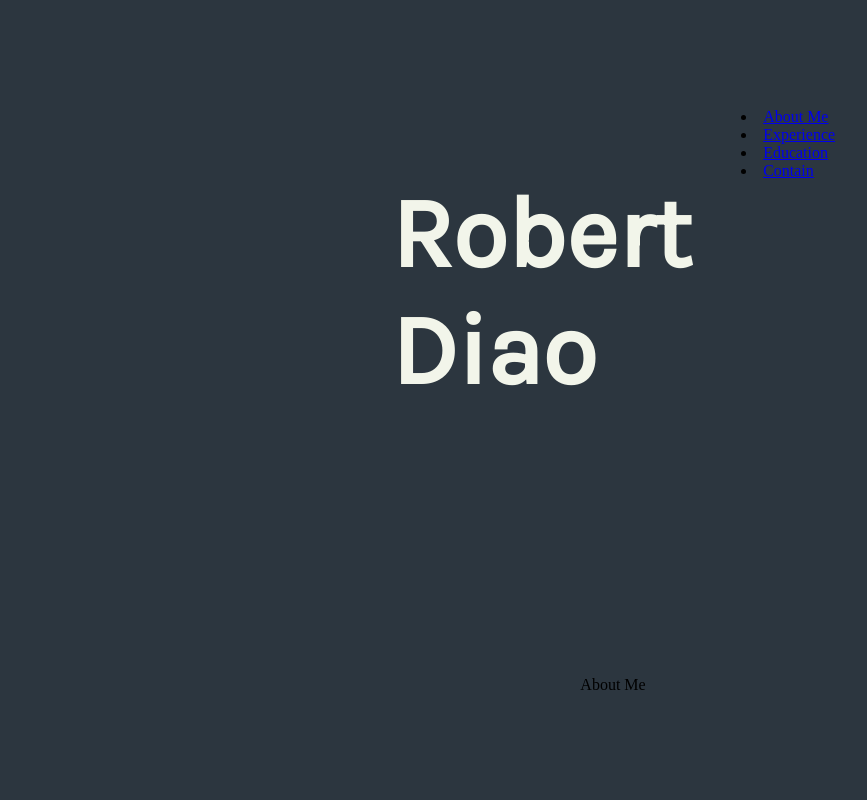
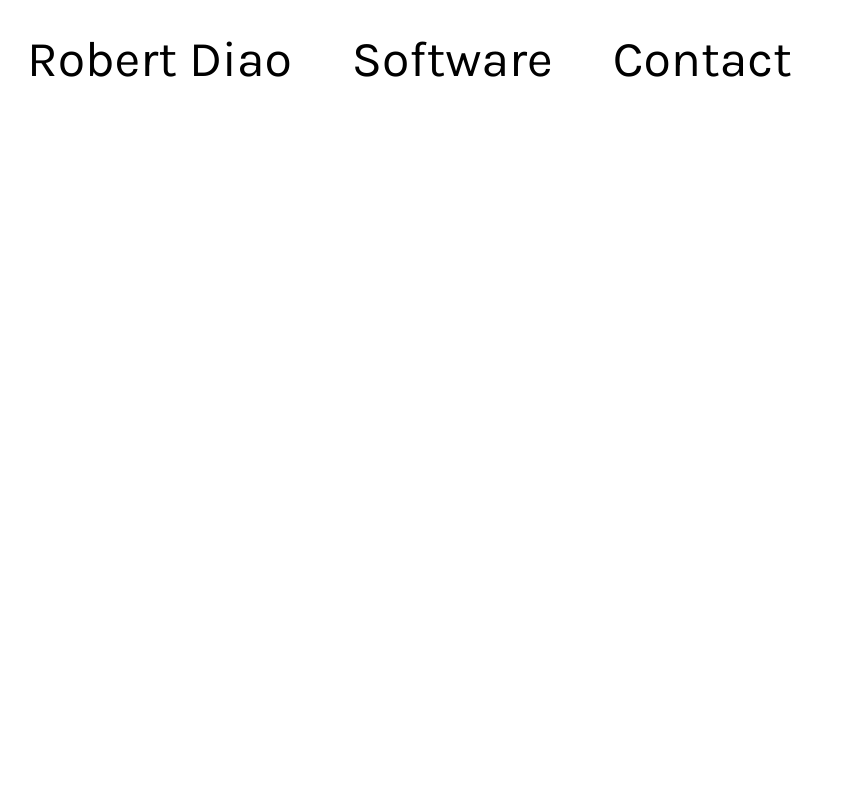
Before and after one commit to rldiao/rldiao-v2.0, a Gatsby site: page / in a window 1280 px wide. Shown: the top 800 px of the page, without its empty margins (27-894 px from the left). Built offline with nearby package versions, Linux system fonts and the light colour scheme; Gatsby itself is replaced by a stand-in of ours.

Commit message:
deleted files fixed

```diff
--- /dev/null
+++ b/src/components/Layout.js
@@ -0,0 +1,13 @@
+import React from "react"
+import MenuButton from "./buttons/MenuButton"
+
+export default ({ children }) => (
+  <div style={{padding: `0 1rem` }}>
+    <header style={{ marginBottom: `1.5rem`, display: "flex" }}>
+      <MenuButton text="Robert Diao"></MenuButton>
+      <MenuButton text="Software"></MenuButton>
+      <MenuButton text="Contact"></MenuButton>
+    </header>
+    {children}
+  </div>
+)
--- a/src/components/PageContainer.js
+++ /dev/null
@@ -1,6 +0,0 @@
-import React from "react"
-import containerStyles from "./pagecontainer.module.css"
-
-export default ({ children }) => (
-  <div className={containerStyles.pagecontainer}>{children}</div>
-)
--- a/src/components/Segments.js
+++ /dev/null
@@ -1,6 +0,0 @@
-import React from "react"
-import containerStyles from "./segments.module.css"
-
-export default ({ children }) => (
-  <div className={containerStyles.segments}>{children}</div>
-)
--- /dev/null
+++ b/src/components/buttons/MenuButton.js
@@ -0,0 +1,31 @@
+import React, { Component } from 'react'
+import { navigate } from "gatsby"
+import styles from '../buttons/menuButton.module.css'
+
+export default class MenuButton extends Component {
+    constructor(props) {
+        super(props);
+
+        this.state = {
+            // Seems to tigger MouseOut on initialization
+            isFocused: true,
+        }
+    }
+
+    toggleFocus = () => {
+        this.setState(state => ({ isFocused: !state.isFocused}));
+        // console.log(this.state.isFocused);
+    }
+
+    render() {
+        let text_color = this.state.isFocused ? "black" : "rgba(231, 90, 124, 1)";
+
+        return (
+            <div className={styles.container} onClick={() => navigate(this.props.newPage)} onMouseOver={this.toggleFocus} onMouseOut={this.toggleFocus}>
+                <span className={styles.textContainer} style={{color: text_color}}>
+                    {this.props.text}
+                </span>
+            </div>
+        )
+    }
+}
--- /dev/null
+++ b/src/components/buttons/menuButton.module.css
@@ -0,0 +1,14 @@
+.container {
+    height: 100px;
+    padding: 0 30px;
+    line-height: 100px;
+    text-align: center;
+}
+.textContainer {
+    display: inline-block;
+    vertical-align: middle;
+    line-height: normal;
+    font-family: 'Karla', sans-serif;
+    font-size: 50px;
+    white-space: nowrap;
+}
--- a/src/components/header/Header.js
+++ /dev/null
@@ -1,12 +0,0 @@
-import React from 'react'
-import Menu from '../header/Menu'
-import Segments from '../Segments';
-
-export default function Header() {
-  return (
-    <Segments>
-        <h1 style={{paddingRight: '50px'}}>Robert<br/>Diao</h1>
-        <Menu style={{paddingLeft: '50px'}}></Menu>
-    </Segments>
-  )
-}
--- a/src/components/header/Menu.js
+++ /dev/null
@@ -1,13 +0,0 @@
-import React from 'react'
-import Link from 'gatsby-link'
-
-export default function menu() {
-  return (
-    <div>
-        <li> <Link to="/">About Me</Link> </li>
-        <li> <Link to="/">Experience</Link> </li>
-        <li> <Link to="/">Education</Link> </li>
-        <li> <Link to="/">Contain</Link> </li>
-    </div>
-  )
-}
--- a/src/components/pagecontainer.module.css
+++ /dev/null
@@ -1,2 +0,0 @@
-.pagecontainer {
-  }
--- a/src/components/segments.module.css
+++ /dev/null
@@ -1,9 +0,0 @@
-.segments {
-    display: -webkit-box;
-    display: -ms-flexbox;
-    display: flex;
-    -webkit-box-pack: center;
-    -ms-flex-pack: center;
-    justify-content: center;
-    padding: 100px 170px;
-}
--- a/src/pages/index.js
+++ b/src/pages/index.js
@@ -1,24 +1,17 @@
 import React from "react"
 import { graphql } from "gatsby"
 import { Helmet } from "react-helmet"
-import PageContainer from "../components/PageContainer";
-import Segments from "../components/Segments";
-import Header from "../components/header/Header";
+import Layout from "../components/Layout";
 
 
 export default ({ data }) =>
-<PageContainer>
+<Layout>
     <Helmet>
           <meta charSet="utf-8" />
           <title>{data.site.siteMetadata.title}</title>
           <link href="https://fonts.googleapis.com/css?family=Karla" rel="stylesheet"></link>
     </Helmet>
-    <Header></Header>
-    <Segments>About Me</Segments>
-    <Segments>Experience</Segments>
-    <Segments>Education</Segments>
-    <Segments>Contact Me</Segments>
-</PageContainer>
+</Layout>
 
 export const query = graphql`
   query {
--- a/src/styles/global.css
+++ b/src/styles/global.css
@@ -8,11 +8,18 @@ $color5: rgba(187, 199, 164, 1);
 */
 
 html {
-    background-color: rgba(44, 54, 63, 1);
+    background-color:white;
+    font-family: 'Karla', sans-serif;
+    color: black;
 }
 
-h1 {
-    color: rgba(242, 245, 234, 1);
-    font-family: 'Karla', sans-serif;
+.center {
+    display: inline-block;
+    vertical-align: middle;
+    line-height: normal;
+}
+
+.subheading {
     font-size: 100px;
+    padding-bottom: 100px;
 }
```
Also changed, not shown: src/components/cells/ProjectCell.js (added, +16 -0 lines), src/components/cells/projectcell.module.css (added, +21 -0 lines), src/pages/404.js (added, +9 -0 lines), src/pages/about-css-modules.js (deleted, +0 -32 lines), src/pages/about-css-modules.module.css (deleted, +0 -31 lines), src/pages/test.js (added, +11 -0 lines), src/components/header/header.module.css (deleted).
